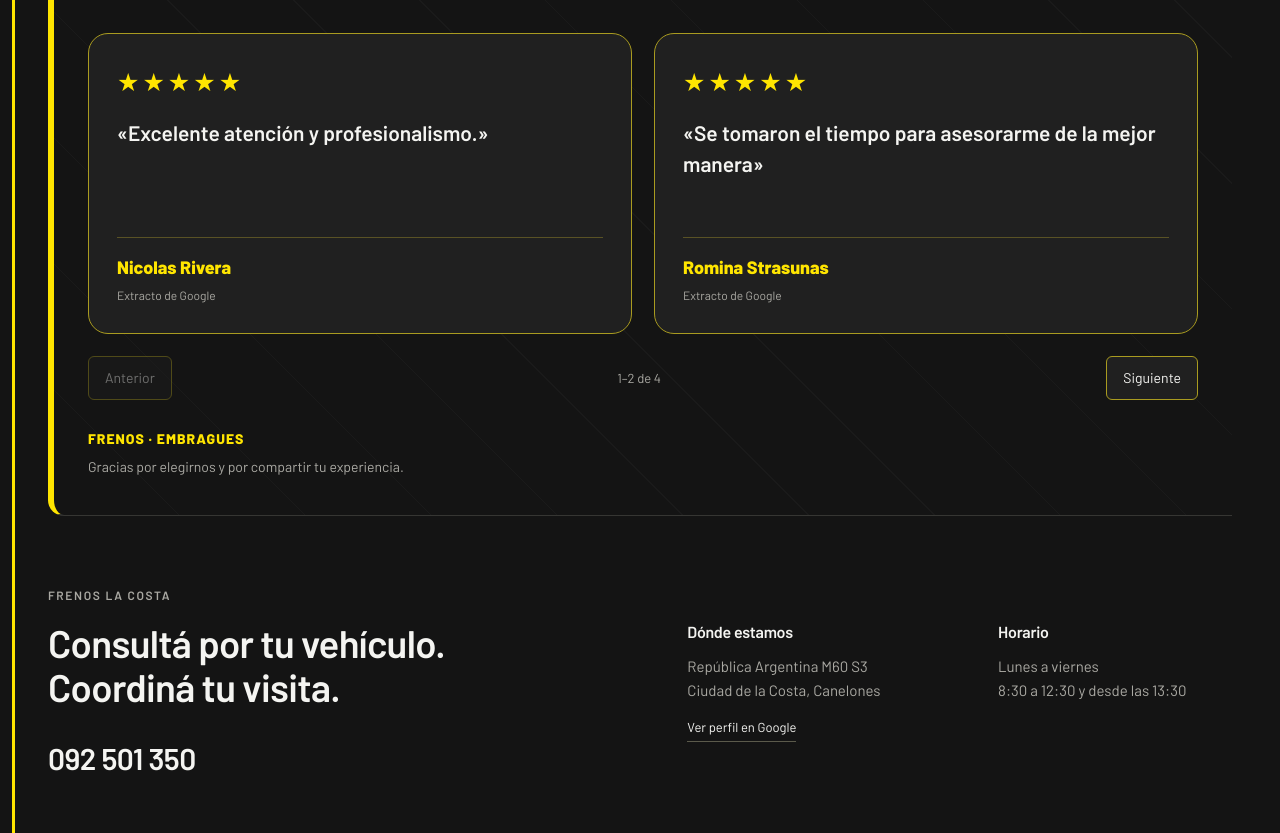
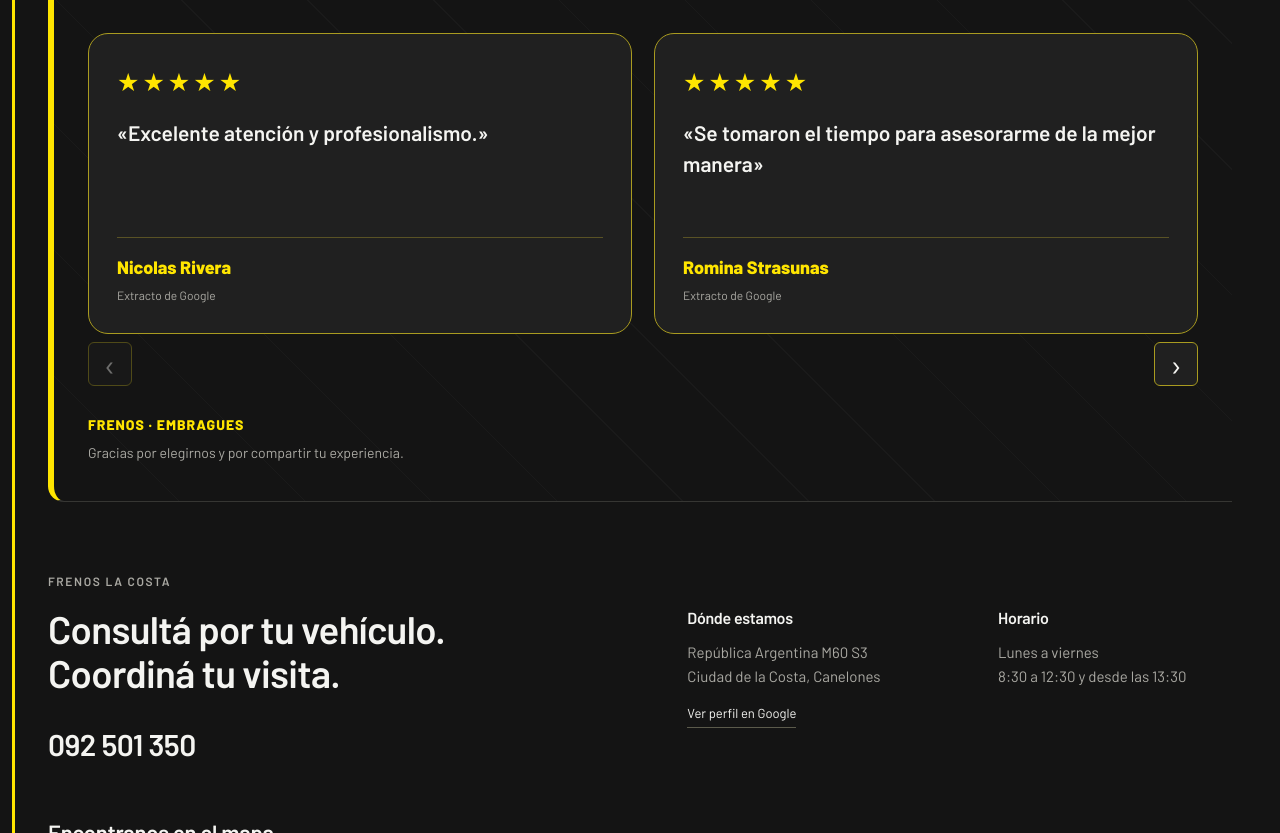
Before and after one commit to JRCWebDesign/frenos-la-costa-demo, a plain HTML site: page index.html in a window 1280 px wide. Shown: the part 1390-2223 px from the top of the page. Drawn offline with Linux system fonts and the light colour scheme.

Commit message:
Use arrow-only review controls without scrollbar or count

```diff
--- a/index.html
+++ b/index.html
@@ -73,9 +73,8 @@
         </figure>
       </div>
       <div class="carousel-controls">
-        <button type="button" class="review-previous" aria-controls="review-track">Anterior</button>
-        <p class="review-position" aria-live="polite" aria-atomic="true"></p>
-        <button type="button" class="review-next" aria-controls="review-track">Siguiente</button>
+        <button type="button" class="review-previous" aria-controls="review-track" aria-label="Reseña anterior"><span aria-hidden="true">‹</span></button>
+        <button type="button" class="review-next" aria-controls="review-track" aria-label="Reseña siguiente"><span aria-hidden="true">›</span></button>
       </div>
       <p class="review-thanks"><strong>FRENOS · EMBRAGUES</strong> Gracias por elegirnos y por compartir tu experiencia.</p>
     </section>
--- a/script.js
+++ b/script.js
@@ -33,7 +33,6 @@ window.matchMedia('(min-width: 701px)').addEventListener('change', closeMenu);
 const reviewTrack = document.querySelector('#review-track');
 const previousReview = document.querySelector('.review-previous');
 const nextReview = document.querySelector('.review-next');
-const reviewPosition = document.querySelector('.review-position');
 const reviewCards = [...reviewTrack.querySelectorAll('.review')];
 
 function reviewStep() {
@@ -42,14 +41,8 @@ function reviewStep() {
 }
 
 function updateReviewControls() {
-  const first = Math.round(reviewTrack.scrollLeft / reviewStep());
-  const visible = Math.round(reviewTrack.clientWidth / reviewStep());
-  const last = Math.min(reviewCards.length, first + Math.max(1, visible));
   previousReview.disabled = reviewTrack.scrollLeft < 2;
   nextReview.disabled = reviewTrack.scrollLeft + reviewTrack.clientWidth >= reviewTrack.scrollWidth - 2;
-  reviewPosition.textContent = first + 1 === last
-    ? `${last} de ${reviewCards.length}`
-    : `${first + 1}–${last} de ${reviewCards.length}`;
 }
 
 function moveReview(direction) {
--- a/styles.css
+++ b/styles.css
@@ -649,8 +649,8 @@ main::before {
   gap:22px;
   overflow-x:auto;
   scroll-snap-type:x mandatory;
-  scrollbar-width:thin;
-  padding-bottom:14px;
+  scrollbar-width:none;
+  padding-bottom:0;
   scroll-behavior:smooth;
 }
 .review {
@@ -787,13 +787,17 @@ main::before {
   margin-top:8px;
 }
 .carousel-controls button {
-  min-height:44px;
-  padding:8px 16px;
+  width:44px;
+  height:44px;
+  display:grid;
+  place-items:center;
+  padding:0;
   color:var(--text);
   background:#202020;
   border:1px solid #a99b20;
   border-radius:6px;
-  font-size:14px;
+  font-size:32px;
+  line-height:1;
 }
 .carousel-controls button:hover:not(:disabled) {
   background:var(--accent);
@@ -802,10 +806,6 @@ main::before {
 .carousel-controls button:disabled {
   opacity:.4;
   cursor:default;
-}
-.review-position {
-  font-size:13px;
-  color:var(--muted);
 }
 .review-grid:focus-visible {
   outline:2px solid var(--accent);
@@ -816,3 +816,7 @@ main::before {
     scroll-behavior:auto;
   }
 }
+
+.review-grid::-webkit-scrollbar {
+  display:none;
+}
```
Also changed, not shown: 1 other file.
